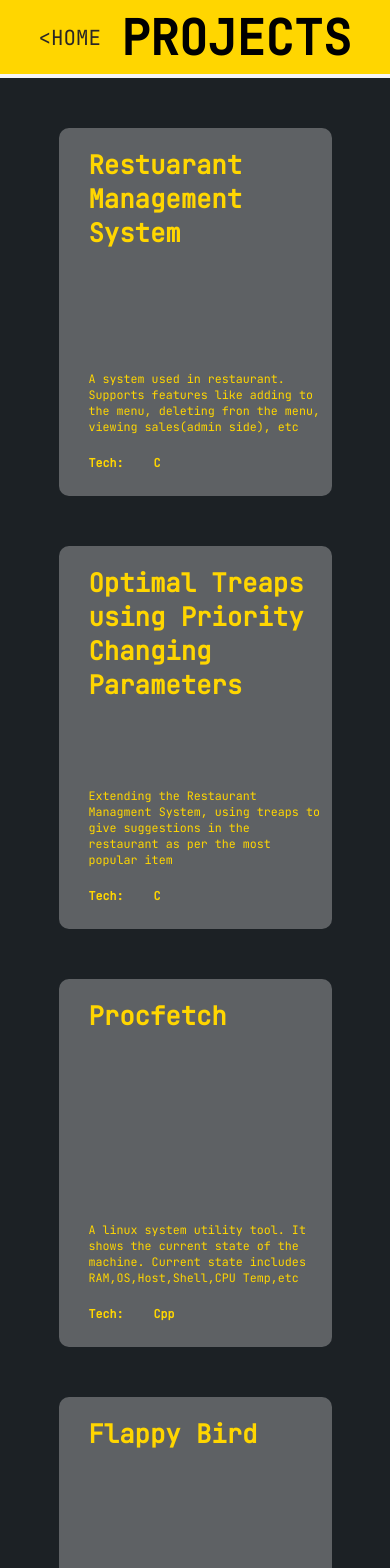
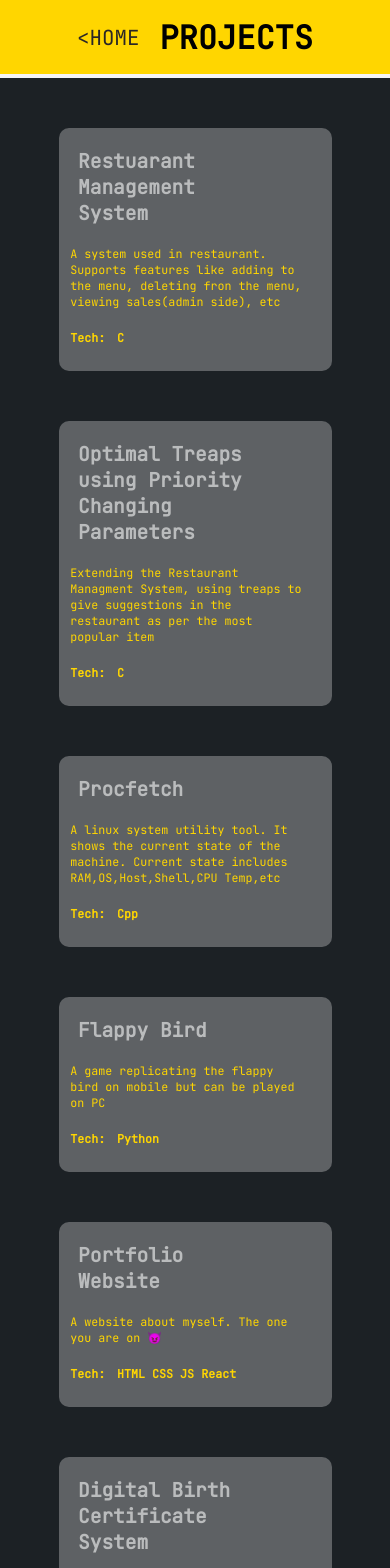
Before and after one commit to Umesh2202/Portfolio, a React (Create React App) app: page /projects in a window 390 px wide. Shown: the top 1568 px of the page. Built offline with nearby package versions, Linux system fonts and the light colour scheme.

Commit message:
changed css of about page, projects page

```diff
--- a/src/components/footer.css
+++ b/src/components/footer.css
@@ -1,9 +1,8 @@
-.footer{
-    padding:20px;
-    padding-bottom:60px;
-    display:flex;
-    justify-content: center;
-    align-items: center;
-    background-color: rgb(28, 33, 37);
-    color:white;
+.footer {
+  padding-bottom: 60px;
+  display: flex;
+  justify-content: center;
+  align-items: center;
+  background-color: rgb(28, 33, 37);
+  color: white;
 }
--- a/src/components/header.css
+++ b/src/components/header.css
@@ -1,41 +1,41 @@
 @import url("https://fonts.googleapis.com/css2?family=JetBrains+Mono:wght@400&display=swap");
 
-*{
+* {
   margin: 0;
   padding: 0;
   font-family: "JetBrains Mono", monospace;
 }
 
-.header{
+.header {
   height: clamp(2rem, 20vw, 10rem);
-    display:flex;
+  display: flex;
   justify-content: center;
 }
 
-.header_inner{
-    width:100%;
-    border-bottom:4px solid whitesmoke;
-    display:flex;
+.header_inner {
+  width: 100%;
+  border-bottom: 4px solid whitesmoke;
+  display: flex;
   justify-content: center;
   align-items: center;
 }
 
-.header_title{
-    font-size: clamp(3rem, 5vw, 5rem);
-    margin-left:20px;
+.header_title {
+  font-size: clamp(2rem, 5vw, 5rem);
+  margin-left: 20px;
   font-weight: bold;
 }
 
-.header_home{
-    font-size:clamp(1.3rem, 3vw, 3rem);
+.header_home {
+  font-size: clamp(1.3rem, 3vw, 3rem);
   text-decoration: none;
-    color:rgb(42, 38, 38);
+  color: rgb(42, 38, 38);
 }
 
-.home-outer{
+.home-outer {
   transition: transform 0.5s;
 }
 
-.home-outer:hover{
+.home-outer:hover {
   transform: translateX(-40px);
 }
--- a/src/components/home.css
+++ b/src/components/home.css
@@ -1,7 +1,7 @@
 @import url("https://fonts.googleapis.com/css2?family=JetBrains+Mono:wght@400&display=swap");
 
 .home-all {
-  height:90vh;
+  height: 90vh;
   display: flex;
   flex-direction: column;
   justify-content: space-evenly;
@@ -17,8 +17,6 @@
   animation-duration: 3s;
   animation-iteration-count: infinite;
   animation-timing-function: ease-in-out;
-  margin-left: 30px;
-  margin-top: 5px;
 }
 
 @keyframes floating {
@@ -34,8 +32,6 @@
 }
 
 .about {
-  min-width: 100vw;
-  overflow: hidden;
   display: flex;
   justify-content: center;
   align-items: center;
@@ -68,17 +64,17 @@
   font-weight: bold;
 }
 
-@media only screen and (max-width:1300px){
-  .home-all{
+@media only screen and (max-width: 1300px) {
+  .home-all {
     height: 60vh;
   }
-  .about{
-    margin-top:7vh;
+  .about {
+    margin-top: 7vh;
   }
-  .about_initial{
-    font-size:4vw;
+  .about_initial {
+    font-size: 4vw;
   }
-  .about_latter{
-    font-size:4vw;
+  .about_latter {
+    font-size: 4vw;
   }
 }
--- a/src/components/navigation.css
+++ b/src/components/navigation.css
@@ -1,10 +1,9 @@
 .nav {
   color: whitesmoke;
   display: flex;
-  /* width: 100vw; */
   height: auto;
-  /* height:50vh; */
   justify-content: center;
+  margin-top: 2em;
 }
 
 .title {
@@ -26,7 +25,7 @@
 }
 
 .top {
-  font-size: clamp(2em, 10vw, 12em);
+  font-size: clamp(1.5em, 10vw, 12em);
   width: 100%;
   transition: width 0.2s, font-size 0.3s, background-color 0.5s;
 }
@@ -104,8 +103,7 @@
   color: #ff0862;
 }
 
-@media only screen and (max-width:1300px){
-
+@media only screen and (max-width: 1300px) {
 }
 
 @keyframes enlarge1 {
--- a/src/components/project.css
+++ b/src/components/project.css
@@ -14,25 +14,13 @@
   position: relative;
 }
 
-.git {
-  width: 48px;
-  height: 48px;
-  border-radius: 50%;
-  bottom: 3em;
-  right: 1.5em;
-  background-color: rgb(255, 255, 255);
-  position: absolute;
-  transform: scale(0);
-  transition: transform 150ms;
-}
-
 .inner {
-  margin-left: 10px;
-  padding-left: 20px;
+  padding-left: 1em;
 }
 
 .inner-title {
   padding-top: 20px;
+  width: clamp(10em, 10vw, 15em);
 }
 
 .inner-desc {
@@ -48,8 +36,8 @@
 }
 
 h2 {
-  font-size: clamp(1.6rem, 5vw, 2.3rem);
-  height: 24vh;
+  font-size: clamp(1rem, 5vw, 2rem);
+  color: rgba(252, 252, 252, 0.589);
 }
 
 h3 {
@@ -70,8 +58,8 @@ p {
   box-shadow: -15px -15px rgb(106, 104, 104);
 }
 
-.container:hover .git {
-  transform: scale(1);
+.container:hover > h2 {
+  color: rgb(42, 38, 38);
 }
 
 @media only screen and (max-width: 1090px) {
--- a/src/components/project.js
+++ b/src/components/project.js
@@ -1,32 +1,22 @@
-import React, { Component } from "react";
+import React from "react";
+import { Component } from "react";
 import "./project.css";
 
-export default class project extends Component {
-  techs = "";
-
+export default class Project extends Component {
+  data = this.props.data;
   render() {
-    for (let i = 0; i < this.props.tech.length; i++) {
-      this.techs += this.props.tech[i];
-      this.techs += ", ";
-    }
-    this.techs = this.techs.slice(0, this.techs.length - 2);
-
     return (
       <div className="container">
-        <h2 className="inner inner-title">{this.props.title}</h2>
-        <p className="inner inner-desc">{this.props.desc}</p>
+        <h2 className="inner inner-title">{this.data.name}</h2>
+        <div className="inner inner-desc">{this.data.desc}</div>
         <div className="tech">
           <h3 className="inner">Tech: </h3>
-          <h3 className="inner">{this.techs}</h3>
+          <h3 className="inner">
+            {this.data.tech.map((el) => {
+              return <>{el} </>;
+            })}
+          </h3>
         </div>
-        {/* <div className="git">
-          <a href="https://www.google.com/" target="_blanck">
-            <img
-              src="https://img.icons8.com/glyph-neue/48/null/github.png"
-              alt=""
-            ></img>
-          </a>
-        </div> */}
       </div>
     );
   }
--- a/src/views/about.js
+++ b/src/views/about.js
@@ -10,11 +10,13 @@ export default class about extends Component {
 
   render() {
     return (
-      <div className="about-super-outer">
+      <div className="about-all">
         <Header title="ABOUT" bgclr="#ff0862" />
-
+        <div className="about-name-outer">
+          <h1 className="about-name">Umesh </h1>
+          <h1 className="about-name">Shirsat</h1>
+        </div>
         <div className="about-outer">
-          <h1 className="about-name">Umesh Shirsat</h1>
           <div className="about-inner">
             <p className="about-para">Hi 👋 I am Umesh nice to have you here</p>
             <p className="about-para">
@@ -23,8 +25,8 @@ export default class about extends Component {
             <p className="about-para">
               My hobbies include coding, watching anime, playing games
             </p>
+            <p className="about-para">Location: Pune, Maharashtra, India</p>
           </div>
-          <p className="about-para">Location: Pune, Maharashtra, India</p>
         </div>
         <Footer />
       </div>
--- a/src/views/main.css
+++ b/src/views/main.css
@@ -1,7 +1,6 @@
 @import url("https://fonts.googleapis.com/css2?family=JetBrains+Mono:wght@400&display=swap");
 
 .all {
-  width: 100vw;
   height: auto;
   display: flex;
   flex-direction: column;
--- a/src/views/projects.css
+++ b/src/views/projects.css
@@ -1,27 +1,25 @@
-.projects{
-    background-color:rgb(28, 33, 37);
+.projects {
+  background-color: rgb(28, 33, 37);
 }
 
-.projectItem{
-    background-color:rgb(28, 33, 37);
-    position:absolute;
-    width:100%;
+.projectItem {
+  background-color: rgb(28, 33, 37);
+  width: 100%;
   height: auto;
-    display:grid;
+  display: grid;
   justify-items: center;
   align-content: center;
-    grid-template-columns: 25vw 25vw 25vw;
-    grid-template-rows: 52vh 52vh;
+  grid-template-columns: repeat(auto-fill, 25vw);
+  grid-template-rows: repeat(2, 1fr);
   justify-content: center;
-    grid-gap:30px;
-    padding-top:30px;
-    padding-bottom:100px;
+  grid-gap: 30px;
+  padding-top: 30px;
+  padding-bottom: 100px;
 }
 
-
 @media only screen and (max-width: 1090px) {
-    .projectItem{
-        display:flex;
+  .projectItem {
+    display: flex;
     flex-direction: column;
     justify-content: center;
     align-items: center;
--- a/src/views/projects.js
+++ b/src/views/projects.js
@@ -1,9 +1,8 @@
 import React, { Component } from "react";
-// import ScrollAnimation from "react-animate-on-scroll";
-import Project from "../components/project";
 import Header from "../components/header";
 import Footer from "../components/footer";
 import "./projects.css";
+import Project from "../components/project";
 
 export default class projects extends Component {
   componentDidMount() {
@@ -11,61 +10,46 @@ export default class projects extends Component {
   }
 
   projectsList = [
-    [
-      "Restuarant Management System",
-      "A system used in restaurant. Supports features like adding to the menu, deleting fron the menu, viewing sales(admin side), etc",
-      ["C"],
-    ],
-    [
-      "Optimal Treaps using Priority Changing Parameters",
-      "Extending the Restaurant Managment System, using treaps to give suggestions in the restaurant as per the most popular item",
-      ["C"],
-    ],
-    [
-      "Procfetch",
-      "A linux system utility tool. It shows the current state of the machine. Current state includes RAM,OS,Host,Shell,CPU Temp,etc",
-      ["Cpp"],
-    ],
-    [
-      "Flappy Bird",
-      "A game replicating the flappy bird on mobile but can be played on PC",
-      ["Python"],
-    ],
-    [
-      "Portfolio Website",
-      "A website about myself. The one you are on 😈",
-      ["HTML", "CSS", "JS", "React"],
-    ],
-    [
-      "Digital Birth Certificate System",
-      "A system used to apply, validate and also download birth certificates online",
-      ["PHP", "MYSQL"],
-    ],
+    {
+      name: "Restuarant Management System",
+      desc: "A system used in restaurant. Supports features like adding to the menu, deleting fron the menu, viewing sales(admin side), etc",
+      tech: ["C"],
+    },
+    {
+      name: "Optimal Treaps using Priority Changing Parameters",
+      desc: "Extending the Restaurant Managment System, using treaps to give suggestions in the restaurant as per the most popular item",
+      tech: ["C"],
+    },
+    {
+      name: "Procfetch",
+      desc: "A linux system utility tool. It shows the current state of the machine. Current state includes RAM,OS,Host,Shell,CPU Temp,etc",
+      tech: ["Cpp"],
+    },
+    {
+      name: "Flappy Bird",
+      desc: "A game replicating the flappy bird on mobile but can be played on PC",
+      tech: ["Python"],
+    },
+    {
+      name: "Portfolio Website",
+      desc: "A website about myself. The one you are on 😈",
+      tech: ["HTML", "CSS", "JS", "React"],
+    },
+    {
+      name: "Digital Birth Certificate System",
+      desc: "A system used to apply, validate and also download birth certificates online",
+      tech: ["PHP", "MYSQL"],
+    },
   ];
-
-  renderProject = () => {
-    let projectCards = [];
-
-    for (let i = 0; i < this.projectsList.length; i++) {
-      projectCards.push(
-        <Project
-          title={this.projectsList[i][0]}
-          desc={this.projectsList[i][1]}
-          tech={this.projectsList[i][2]}
-        />
-      );
-    }
-    return projectCards;
-  };
 
   render() {
     return (
       <div className="projects">
         <Header title="PROJECTS" bgclr="#ffd600" />
         <div className="projectItem">
-          {/* <ScrollAnimation animateOnce animateIn="fadeIn"> */}
-          {this.renderProject()}
-          {/* </ScrollAnimation> */}
+          {this.projectsList.map((el) => {
+            return <Project data={el} />;
+          })}
         </div>
         <Footer />
       </div>
```
Also changed, not shown: src/components/accounts_bar.css (+21 -28 lines), src/views/about.css (+31 -22 lines). Lines whose indentation alone changed are shown as unchanged.
